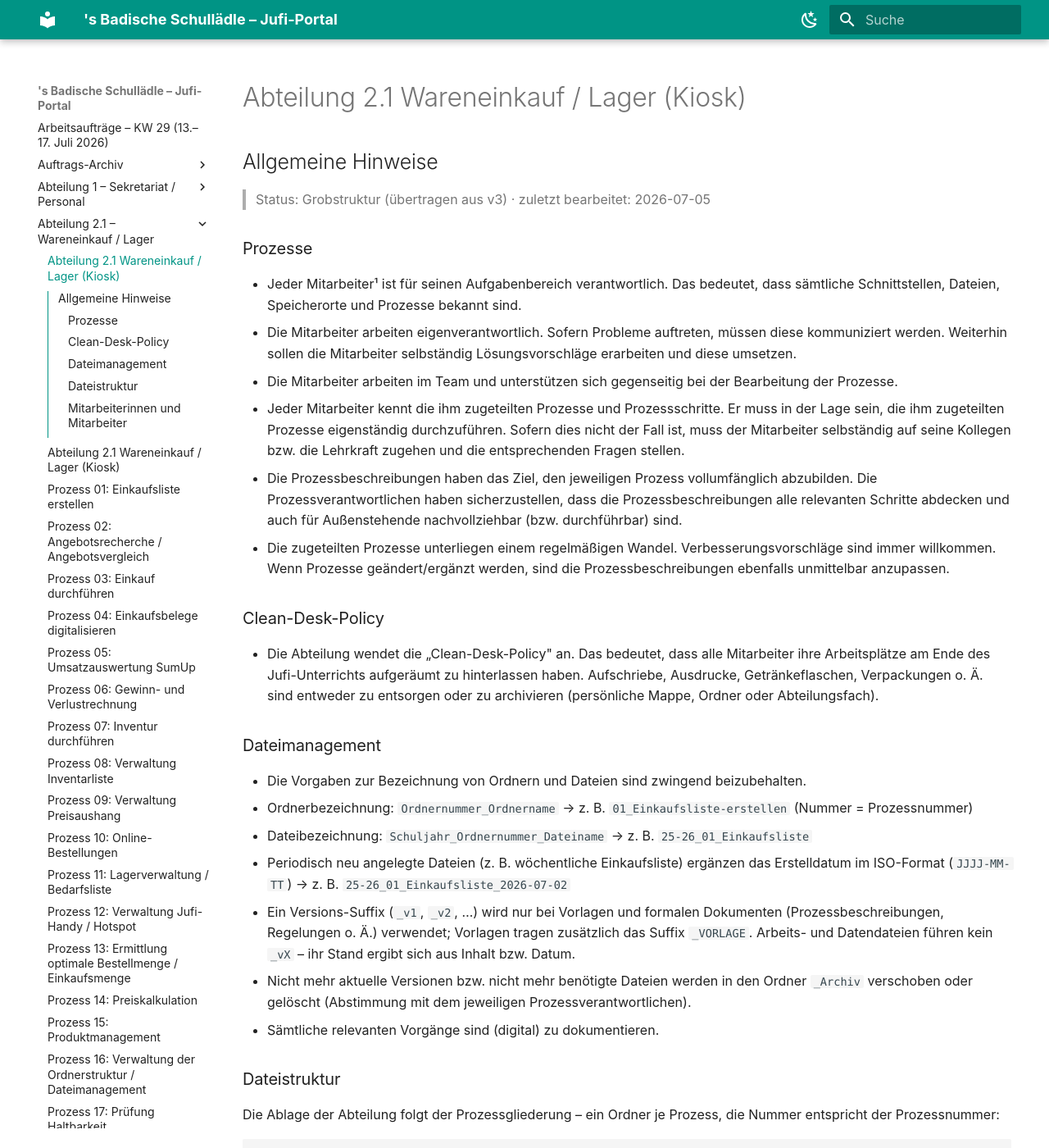
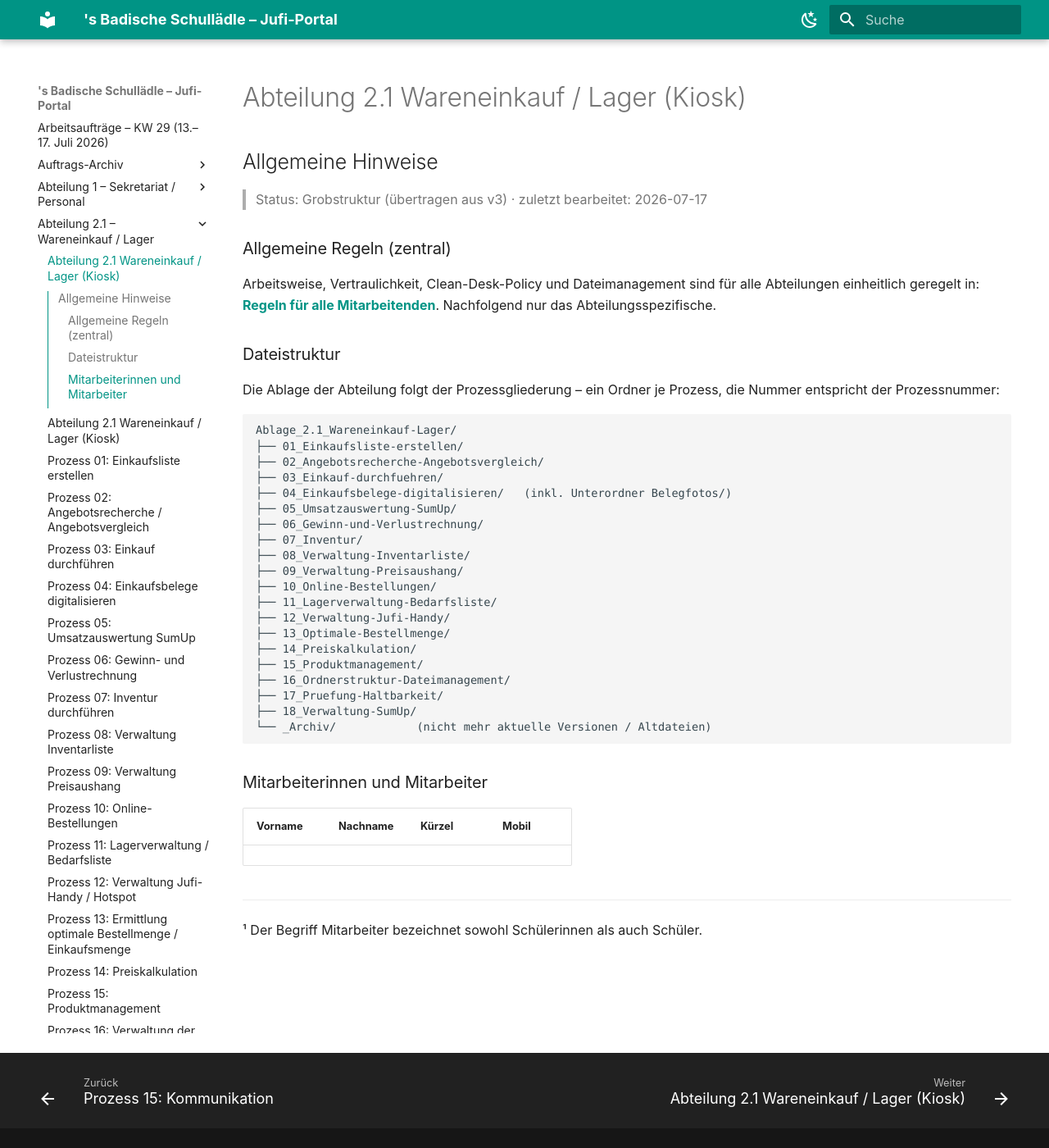
Before and after one commit to ocin-ai/jufi-portal, an MkDocs documentation site: the page built from docs/abteilung-2-1/00_Allgemeine-Hinweise.md, in a window 1280 px wide and 1400 px high. Shown: the whole window at 82% size. Built offline with MkDocs 1.6.1 and Material for MkDocs 9.7.7, drawn with Linux system fonts in a browser that asks for light colours.

Commit message:
Impressum vervollständigt; neue Seiten: Regeln, Organisation (Organigramm); Schuladresse

```diff
--- a/docs/abteilung-2-1/00_Allgemeine-Hinweise.md
+++ b/docs/abteilung-2-1/00_Allgemeine-Hinweise.md
@@ -2,30 +2,11 @@
 
 ## Allgemeine Hinweise
 
-> Status: Grobstruktur (übertragen aus v3) · zuletzt bearbeitet: 2026-07-05
+> Status: Grobstruktur (übertragen aus v3) · zuletzt bearbeitet: 2026-07-17
 
-### Prozesse
+### Allgemeine Regeln (zentral)
 
-- Jeder Mitarbeiter¹ ist für seinen Aufgabenbereich verantwortlich. Das bedeutet, dass sämtliche Schnittstellen, Dateien, Speicherorte und Prozesse bekannt sind.
-- Die Mitarbeiter arbeiten eigenverantwortlich. Sofern Probleme auftreten, müssen diese kommuniziert werden. Weiterhin sollen die Mitarbeiter selbständig Lösungsvorschläge erarbeiten und diese umsetzen.
-- Die Mitarbeiter arbeiten im Team und unterstützen sich gegenseitig bei der Bearbeitung der Prozesse.
-- Jeder Mitarbeiter kennt die ihm zugeteilten Prozesse und Prozessschritte. Er muss in der Lage sein, die ihm zugeteilten Prozesse eigenständig durchzuführen. Sofern dies nicht der Fall ist, muss der Mitarbeiter selbständig auf seine Kollegen bzw. die Lehrkraft zugehen und die entsprechenden Fragen stellen.
-- Die Prozessbeschreibungen haben das Ziel, den jeweiligen Prozess vollumfänglich abzubilden. Die Prozessverantwortlichen haben sicherzustellen, dass die Prozessbeschreibungen alle relevanten Schritte abdecken und auch für Außenstehende nachvollziehbar (bzw. durchführbar) sind.
-- Die zugeteilten Prozesse unterliegen einem regelmäßigen Wandel. Verbesserungsvorschläge sind immer willkommen. Wenn Prozesse geändert/ergänzt werden, sind die Prozessbeschreibungen ebenfalls unmittelbar anzupassen.
-
-### Clean-Desk-Policy
-
-- Die Abteilung wendet die „Clean-Desk-Policy" an. Das bedeutet, dass alle Mitarbeiter ihre Arbeitsplätze am Ende des Jufi-Unterrichts aufgeräumt zu hinterlassen haben. Aufschriebe, Ausdrucke, Getränkeflaschen, Verpackungen o. Ä. sind entweder zu entsorgen oder zu archivieren (persönliche Mappe, Ordner oder Abteilungsfach).
-
-### Dateimanagement
-
-- Die Vorgaben zur Bezeichnung von Ordnern und Dateien sind zwingend beizubehalten.
-  - Ordnerbezeichnung: `Ordnernummer_Ordnername` → z. B. `01_Einkaufsliste-erstellen` (Nummer = Prozessnummer)
-  - Dateibezeichnung: `Schuljahr_Ordnernummer_Dateiname` → z. B. `25-26_01_Einkaufsliste`
-  - Periodisch neu angelegte Dateien (z. B. wöchentliche Einkaufsliste) ergänzen das Erstelldatum im ISO-Format (`JJJJ-MM-TT`) → z. B. `25-26_01_Einkaufsliste_2026-07-02`
-- Ein Versions-Suffix (`_v1`, `_v2`, …) wird nur bei Vorlagen und formalen Dokumenten (Prozessbeschreibungen, Regelungen o. Ä.) verwendet; Vorlagen tragen zusätzlich das Suffix `_VORLAGE`. Arbeits- und Datendateien führen kein `_vX` – ihr Stand ergibt sich aus Inhalt bzw. Datum.
-- Nicht mehr aktuelle Versionen bzw. nicht mehr benötigte Dateien werden in den Ordner `_Archiv` verschoben oder gelöscht (Abstimmung mit dem jeweiligen Prozessverantwortlichen).
-- Sämtliche relevanten Vorgänge sind (digital) zu dokumentieren.
+Arbeitsweise, Vertraulichkeit, Clean-Desk-Policy und Dateimanagement sind für alle Abteilungen einheitlich geregelt in: **[Regeln für alle Mitarbeitenden](../regeln.md)**. Nachfolgend nur das Abteilungsspezifische.
 
 ### Dateistruktur
 
```
Also changed, not shown: docs/abteilung-1/P12_Organigramm.md (+9 -6 lines), docs/datenschutz.md (+4 -6 lines), docs/organisation.md (added, +12 -0 lines), docs/regeln.md (added, +50 -0 lines), sync_prozesse.py (+19 -0 lines), docs/.pages, docs/assets/organigramm.png (added).
